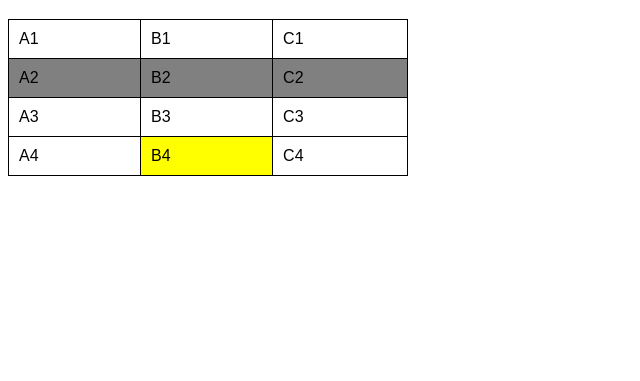
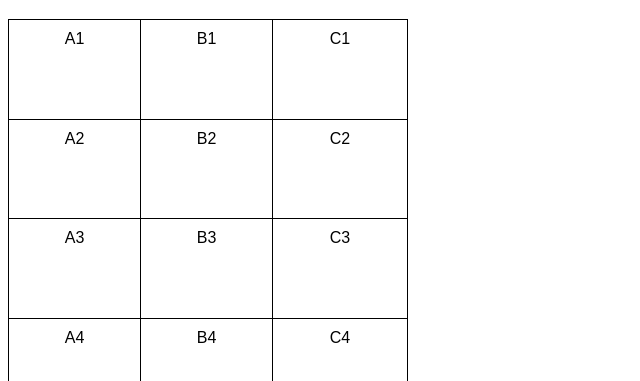
Before and after one commit to kliuverTsk/html5-css3, a plain HTML site: page ejercicios/ejercicio025/tabela001.html in a window 1280 px wide. Shown: the part 61-442 px from the top of the page, without its empty margins (0-640 px from the left). Drawn offline with Linux system fonts and the light colour scheme.

Commit message:
Update tabela001.html

```diff
--- a/ejercicios/ejercicio025/tabela001.html
+++ b/ejercicios/ejercicio025/tabela001.html
@@ -11,22 +11,16 @@
         table {
             border-collapse: collapse;
             width: 400px;
+            height: 400px;
 
         }
 
         td {
             border: 1px solid black;
             padding: 10px;
+            text-align: center;
+            vertical-align: top;
         }
-
-        tr.linha {
-            background-color: gray;
-        }
-
-        td.dado {
-            background-color: yellow;
-        }
-
     </style>
 </head>
 <body>
@@ -37,7 +31,7 @@
             <td>B1</td>
             <td>C1</td>
         </tr>
-        <tr class="linha">
+        <tr>
             <td>A2</td>
             <td>B2</td>
             <td>C2</td>
@@ -49,7 +43,7 @@
         </tr>
         <tr>
             <td>A4</td>
-            <td class="dado">B4</td>
+            <td>B4</td>
             <td>C4</td>
         </tr>
 
```
